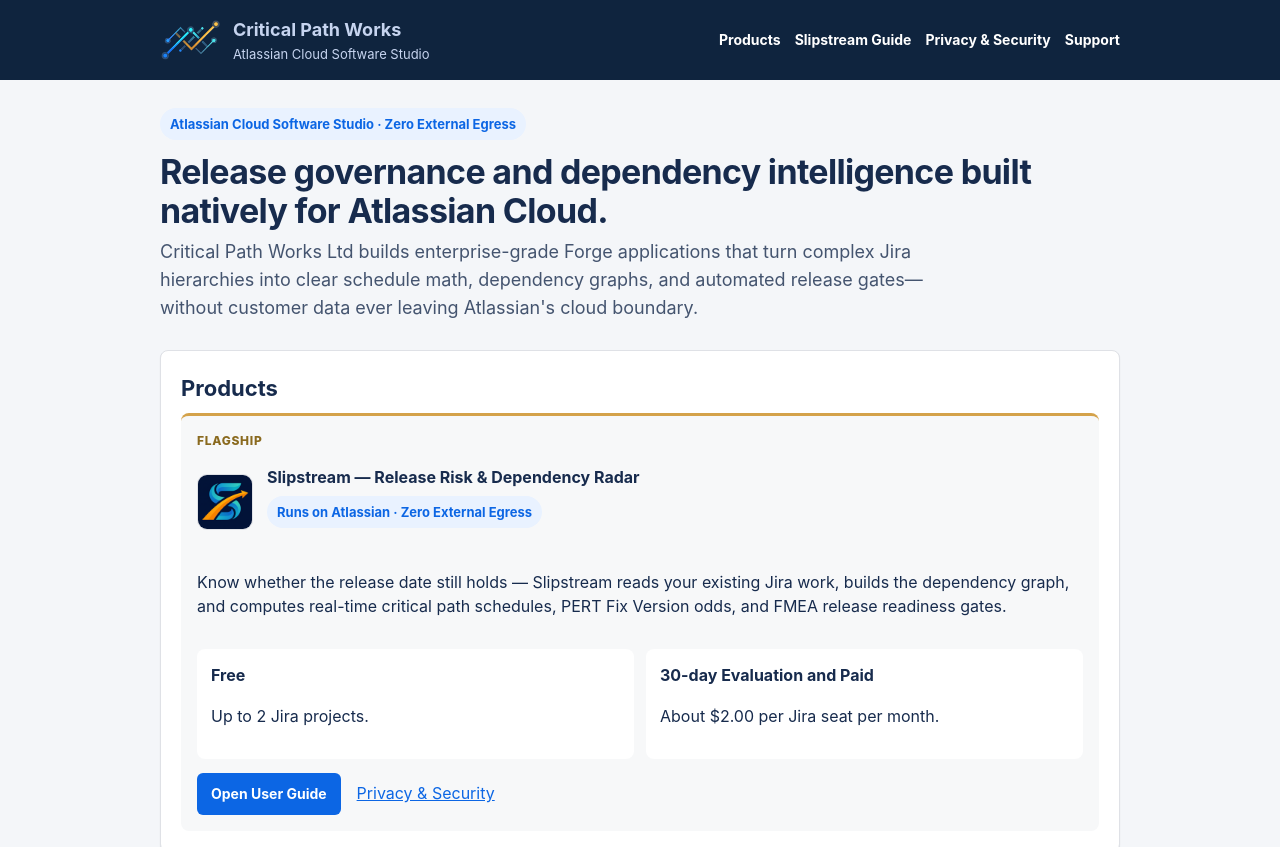
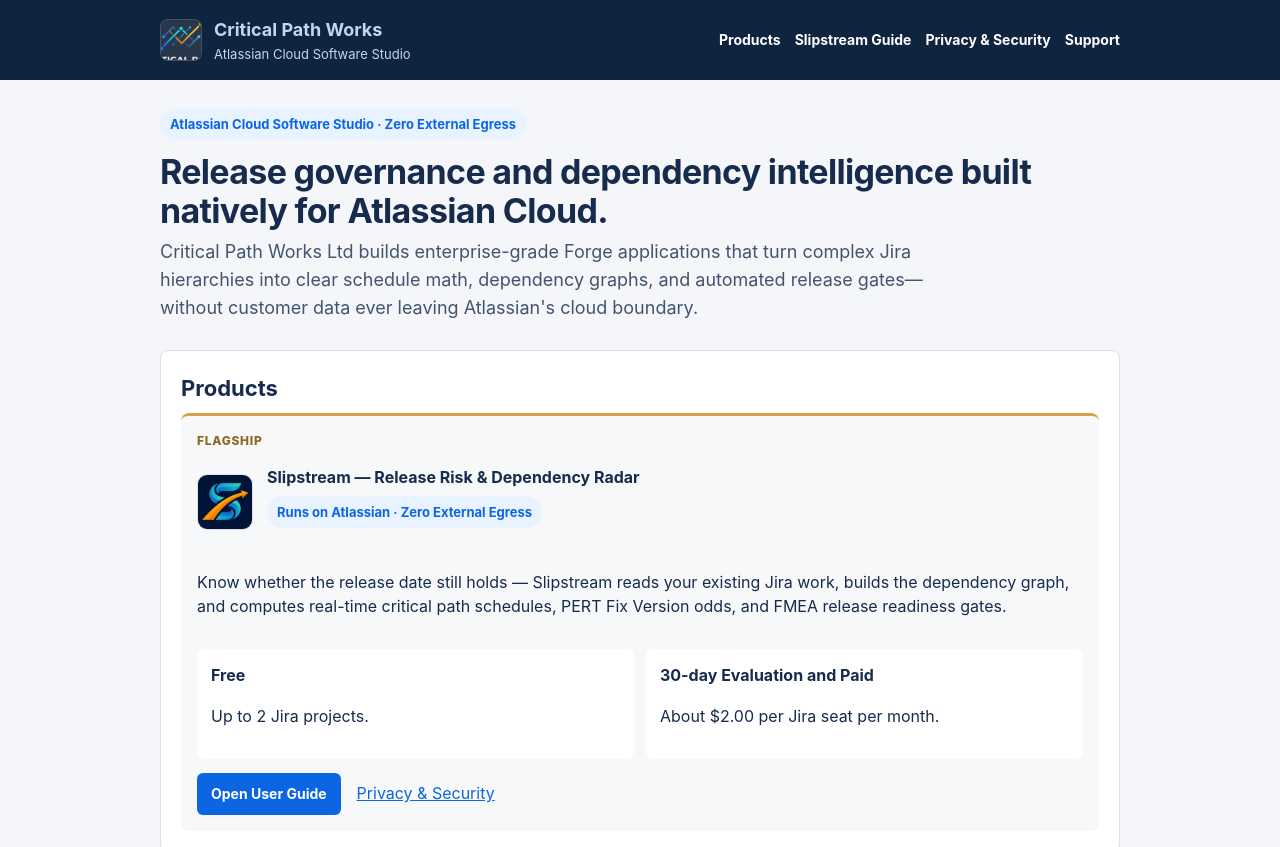
Before and after one commit to Sybertrader/slipstream-docs, a plain HTML site: page index.html in a window 1280 px wide. Shown: the top 847 px of the page. Drawn offline with Linux system fonts and the light colour scheme.

Commit message:
Show the original Critical Path Works logo in the header badge
The header was using a regenerated crop. The badge now frames the untouched logo file.

Co-authored-by: Cursor <cursoragent@cursor.com>

```diff
--- a/index.html
+++ b/index.html
@@ -6,13 +6,13 @@
     <title>Critical Path Works — Atlassian Cloud Software Studio</title>
     <meta name="description" content="Critical Path Works Ltd builds enterprise-grade Forge applications for Atlassian Cloud. Customer data stays inside Atlassian's cloud boundary." />
     <link rel="stylesheet" href="./styles.css" />
-    <link rel="icon" href="./assets/cpw-logo.png" />
+    <link rel="icon" href="assets/cpw-logo.jpeg" />
   </head>
   <body>
     <header class="site-head">
       <div class="wrap bar">
         <a class="brand" href="/">
-          <img src="./assets/cpw-logo.png" width="480" height="331" alt="" />
+          <span class="brand-mark"><img src="assets/cpw-logo.jpeg" alt="Critical Path Works"></span>
           <span>
             <strong>Critical Path Works</strong>
             <span>Atlassian Cloud Software Studio</span>
--- a/styles.css
+++ b/styles.css
@@ -61,10 +61,22 @@ a:focus-visible, button:focus-visible { outline: 3px solid var(--blue); outline-
   min-width: 0;
 }
 
-.brand img {
+.brand-mark {
+  width: 42px;
   height: 42px;
-  width: auto;
-  flex: none;
+  border-radius: 8px;
+  overflow: hidden;
+  background: #212f42;
+  border: 1px solid rgba(255, 255, 255, 0.16);
+  flex-shrink: 0;
+}
+
+.brand-mark img {
+  width: 100%;
+  height: 100%;
+  object-fit: cover;
+  transform: scale(2.5);
+  transform-origin: 50% 39%;
   display: block;
 }
 .brand strong { display: block; font-size: 18px; }
```
Also changed, not shown: privacy.html (+2 -2 lines), slipstream.html (+2 -2 lines), assets/cpw-logo.jpeg (added), assets/cpw-logo.png (deleted).
